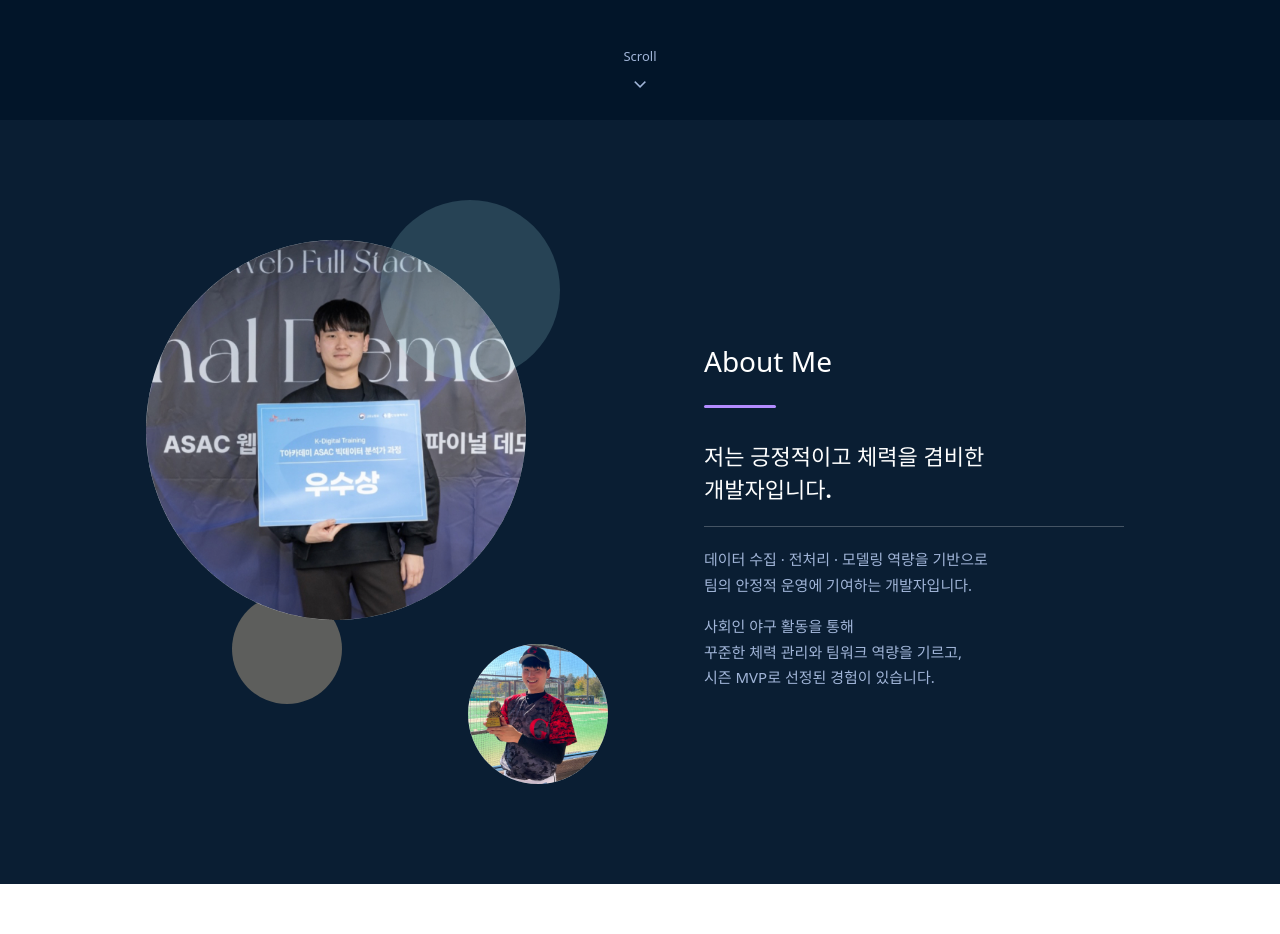
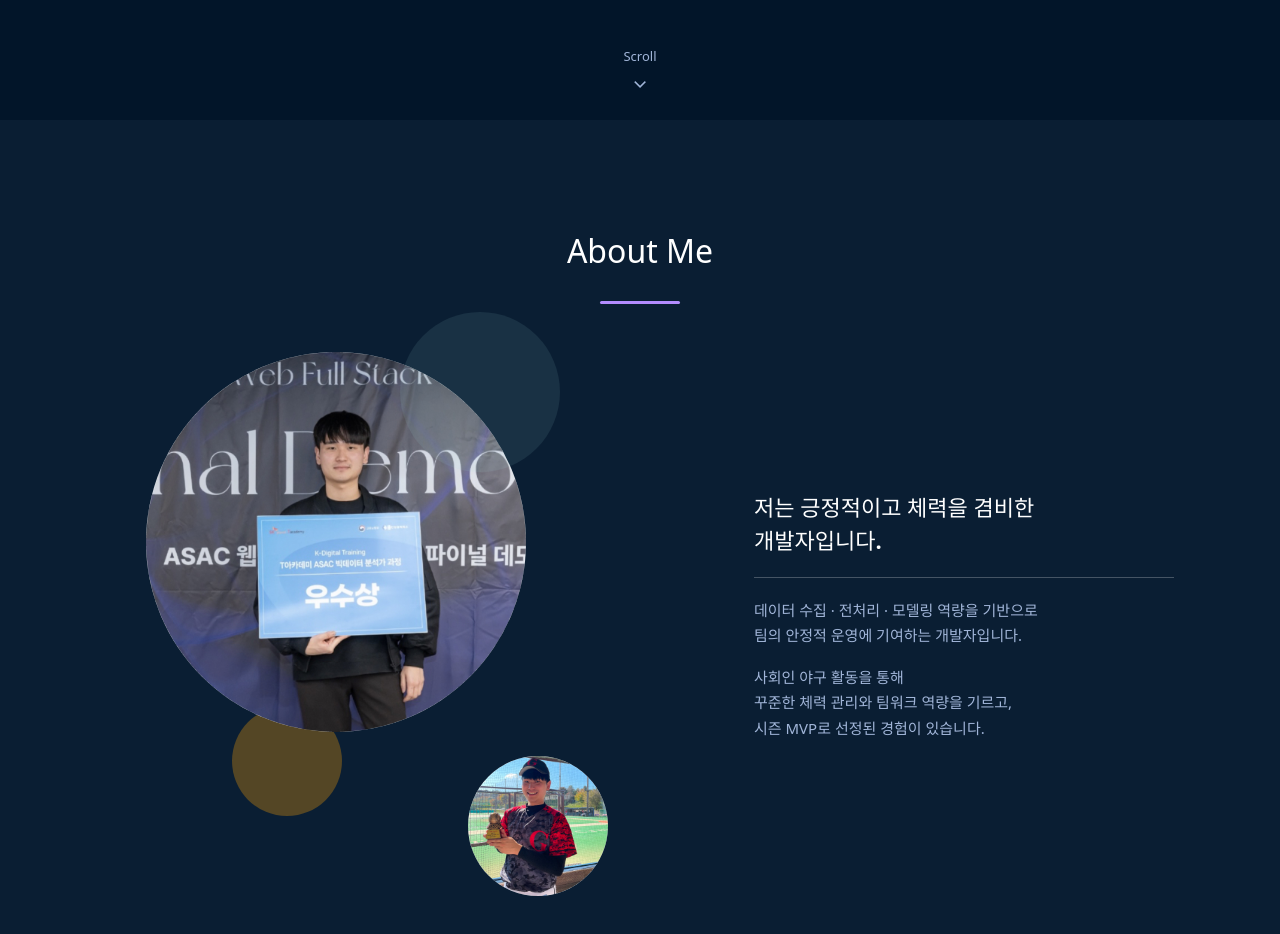
Before and after one commit to jhyungit/jhyungit.github.io, a React (Vite) app: page / in a window 1280 px wide. Shown: the part 680-1614 px from the top of the page. Before the commit the page ends 1564 px from the top, so only its background shows below. Built offline with nearby package versions, Linux system fonts and the light colour scheme.

Commit message:
Update AboutSection

```diff
--- a/src/App.jsx
+++ b/src/App.jsx
@@ -10,6 +10,7 @@ function App() {
       <Header /> {/* 헤더 부분 */}
       <HomeSection /> {/* 홈 부분 구현 */}
       <AboutSection/> {/* 소개 부분 구현*/}
+
       {/* 앞으로 EducationSection, SkillsSection, ProjectsSection 추가 */}
     </div>
   );
--- a/src/components/Header/Header.jsx
+++ b/src/components/Header/Header.jsx
@@ -54,7 +54,7 @@ function Header() {
           <nav className="hero-nav">
             <a href="#home" onClick={handleNavClick}>홈</a>
             <a href="#about" onClick={handleNavClick}>소개</a>
-            <a href="#education" onClick={handleNavClick}>교육</a>
+            <a href="#education" onClick={handleNavClick}>경력</a>
             <a href="#skills" onClick={handleNavClick}>스킬</a>
             <a href="#projects" onClick={handleNavClick}>프로젝트</a>
           </nav>
@@ -71,7 +71,7 @@ function Header() {
             <nav className="hero-nav-mobile">
               <a href="#home" onClick={handleNavClick}>홈</a>
               <a href="#about" onClick={handleNavClick}>소개</a>
-              <a href="#education" onClick={handleNavClick}>교육</a>
+              <a href="#education" onClick={handleNavClick}>경력</a>
               <a href="#skills" onClick={handleNavClick}>스킬</a>
               <a href="#projects" onClick={handleNavClick}>프로젝트</a>
             </nav>
--- a/src/sections/About/AboutSection.css
+++ b/src/sections/About/AboutSection.css
@@ -4,8 +4,10 @@
 .about {
   background: #0A1E33;
   display: flex;
-  justify-content: center;
-  padding: 120px 32px 100px;
+  flex-direction: column;   /* 🔹 타이틀 위, 내용 아래 */
+  align-items: center;
+  padding: 80px 32px 100px; /* 위쪽 여백 넉넉히 */
+  position: relative;
 }
 
 /* 내부 1440 박스 */
@@ -56,12 +58,12 @@
 
 /* 위쪽 중간 원 */
 .about-circle--top {
-  width: 180px;
-  height: 180px;
+  width: 160px;
+  height: 160px;
   top: -40px;      /* 큰 원 위로 살짝 */
   right: 80px;     /* 큰 원 오른쪽으로 조금 */
   background: #9AD5D9;
-  opacity: 0.2;
+  opacity: 0.1;
 
   z-index: 3; /* 🔥 사진보다 앞으로 */
 }
@@ -72,8 +74,8 @@
   height: 110px;
   bottom: 80px;   /* 큰 원 아래로 조금 내려오게 */
   left: 200px;      /* 왼쪽에서 살짝 안쪽으로 */
-  background: #D9BE9A;
-  opacity: 0.4;
+  background: #FFA305;
+  opacity: 0.3;
 }
 
 /* 야구 사진 (작은 원) */
@@ -97,6 +99,7 @@
 /* 오른쪽: 텍스트 영역 */
 .about-right {
   flex: 0 0 50%;
+  padding: 0 50px 0;
   display: flex;
   flex-direction: column;
   justify-content: center;
@@ -108,16 +111,21 @@
   margin-bottom: 32px;
 }
 
+/* 제목 블록 - 데스크톱에서 섹션 위 중앙 */
+.about-title-block-top {
+  text-align: center;
+  margin-bottom: 48px;   /* 제목 아래 여백 */
+}
+
 .about-title {
-  font-size: 28px;
+  font-size: 32px;
   font-weight: 500;
-  text-align: left;
 }
 
 .about-title-underline {
-  width: 72px;
+  width: 80px;
   height: 3px;
-  margin-top: 8px;
+  margin: 8px auto 0;
   border-radius: 999px;
   background: #b38cff; /* 보라색 포인트 라인 */
 }
@@ -151,7 +159,7 @@
 
 @media (max-width: 900px) {
   .about {
-    padding: 120px 20px 80px;
+    padding: 72px 20px 80px;
   }
 
   .about-inner {
@@ -189,7 +197,7 @@
   }
 
   .about-title-underline {
-    margin: 8px auto 0;
+    margin-top: 6px;
   }
 
   .about-heading {
--- a/src/sections/About/AboutSection.jsx
+++ b/src/sections/About/AboutSection.jsx
@@ -9,6 +9,12 @@ import baseballPhoto from '../../assets/about-baseball.jpg';
 function AboutSection() {
   return (
     <section className="about" id="about">
+      {/* 🔹 섹션 맨 위 중앙 타이틀 */}
+      <div className="about-title-block about-title-block-top">
+        <h2 className="about-title">About Me</h2>
+        <div className="about-title-underline" />
+      </div>
+
       <div className="about-inner">
         {/* 왼쪽: 사진 영역 (웹 기준) */}
         <div className="about-left">
@@ -29,11 +35,6 @@ function AboutSection() {
 
         {/* 오른쪽: 텍스트 영역 */}
         <div className="about-right">
-          <div className="about-title-block">
-            <h2 className="about-title">About Me</h2>
-            <div className="about-title-underline" />
-          </div>
-
           <h3 className="about-heading">
             저는 긍정적이고 체력을 겸비한
             <br />
```
